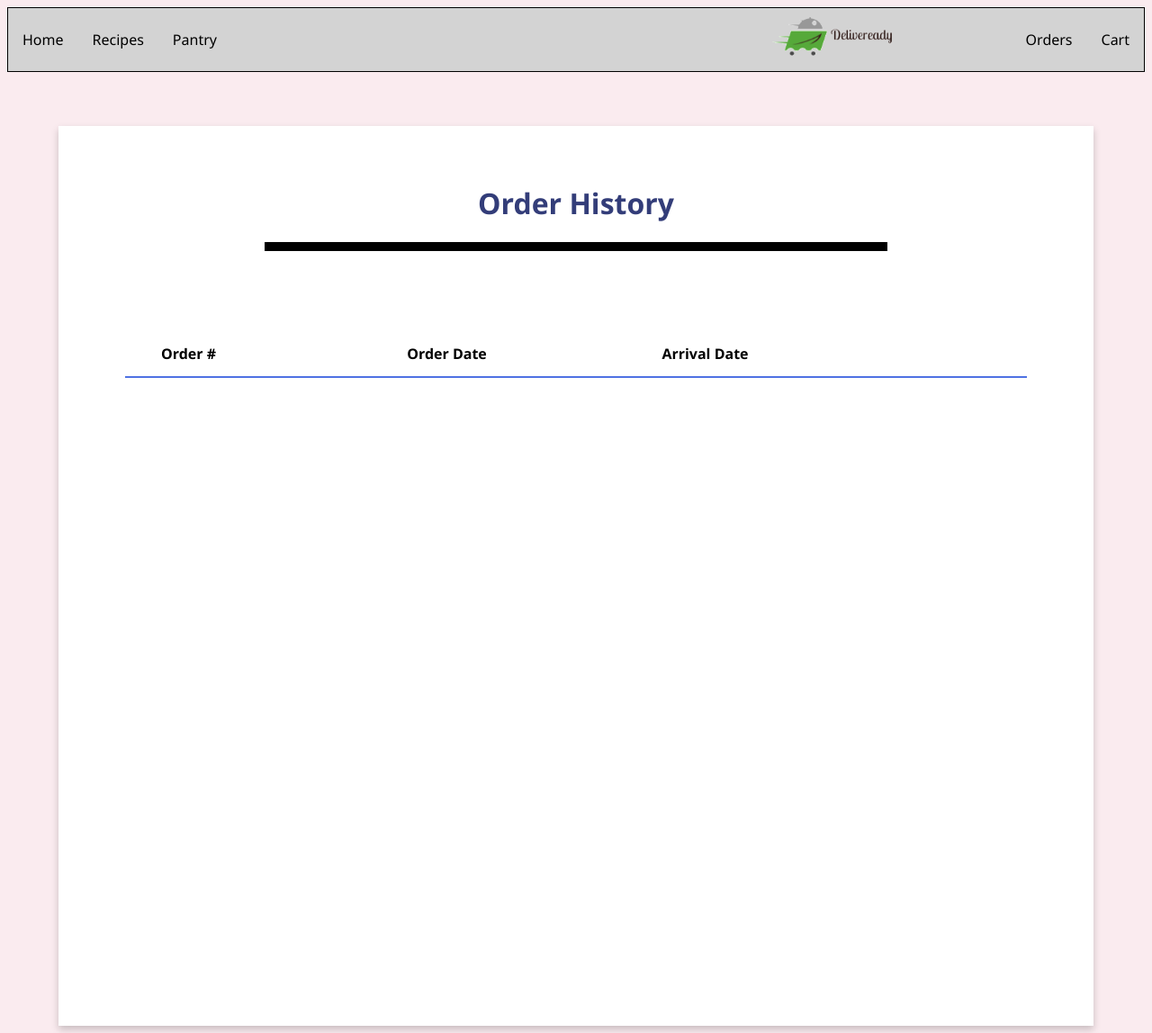
After one commit to smitra33/Deliveready, a Django app: page /order/view/all/ in a window 1280 px wide. The commit adds this page. Shown: the whole page at 90% size. Run offline with Django 3.2, Linux system fonts and the light colour scheme; lists and menus that the app fills with data are empty.

Commit message:
added viewing all orders

```diff
--- a/Deliveready/orders/api.py
+++ b/Deliveready/orders/api.py
@@ -70,3 +70,9 @@ class OrderView(APIView):
                 'address': address['address'], 'phone': phone['phone_number'],'quantity': quantity_list, 'quantity_unit': quantity_unit_list, \
                     'price': price_list, 'picture': picture_list}
         return JsonResponse(data, safe=False)
+
+class OrdersAll(APIView):
+    @action(detail=True, methods=['get'], url_path='orders_list', url_name='orders_list')
+    def get(self, request, *args, **kwargs):
+        orders = list(Order.objects.all().values('order_number', 'date', 'eta', 'cart'))
+        return JsonResponse(orders, safe=False)
--- a/Deliveready/orders/static/css/order.css
+++ b/Deliveready/orders/static/css/orderlist.css
@@ -1,6 +1,6 @@
 
 .nav {
-    background-color: lightgrey;
+    background-color: lightgray;
     height: 70px;
     border: 0.5px solid black;
 }
@@ -96,6 +60,7 @@ body {
     width: 1150px;
     margin: auto;
     box-shadow: 0 4px 8px 0 rgba(0,0,0,0.2);
+    height: 1000px
 }
 
 .white-background:hover {
--- a/Deliveready/orders/static/js/order.js
+++ b/Deliveready/orders/static/js/order.js
@@ -13,7 +13,9 @@ let price = [];
 let picture = [];
 
 async function getOrderInfo(){
-    const response = await fetch('http://127.0.0.1:8000/order/view/1')
+    var id = order_id;
+    const response = await fetch(`http://127.0.0.1:8000/order/api/view/${id}/`);
+    //const response = await fetch('http://127.0.0.1:8000/order/api/view/1')
     orderInfo = await response.json();
     assignOrderInfo();
 }
--- a/Deliveready/orders/templates/order.html
+++ b/Deliveready/orders/templates/order.html
@@ -1,6 +1,9 @@
 {% load static %}
 {% block css %}
     <link rel="stylesheet" type="text/css" href="{% static 'css/order.css' %}">
+    <script>
+        var order_id = {{ order_id }};
+    </script>
     <script src="{% static 'js/order.js' %}"></script>
 {% endblock %}
 {% block title %}
--- /dev/null
+++ b/Deliveready/orders/templates/orderlist.html
@@ -0,0 +1,89 @@
+{% load static %}
+{% block css %}
+    <link rel="stylesheet" type="text/css" href="{% static 'css/orderlist.css' %}">
+{% endblock %}
+{% block title %}
+    <title>Order List</title>
+{% endblock %}
+
+{% block content %}
+    <div class="nav">
+       <img src="{% static 'images/Deliveready-modified.png' %}" class="center">
+        <u1>
+            <li><a href="default.asp">Home</a></li>
+            <li><a href="news.asp">Recipes</a></li>
+            <li><a href="contact.asp">Pantry</a></li>
+            <li style="float: right"><a href="about.asp">Cart</a></li>
+            <li style="float: right"><a href="view/1">Orders</a></li>
+        </u1>
+
+    </div>
+
+
+    <body onload="getOrderInfo()">
+        <!-- This is how to comment!-->
+        <div class="white-background">
+
+            <div class="title-test">
+                <h1 style="color:white"> '</h1>
+                <h1 style="color: #333D79FF;"> Order History </h1>
+                <hr size = "10" color = "black" style="width: 60%">
+            </div>
+
+            <div class="orders">
+
+                <div class="orders-list">
+                    <table style="width:100%" id = "orders-table">
+                        <style>
+                            td {
+                                text-align: center;
+                                line-height: 200%;
+                            }
+                        </style>
+                        <tr>
+                            <th style="width:25%">Order #</th>
+                            <th style="width:25%">Order Date</th>
+                            <th style="width:25%">Arrival Date</th>
+                            <th style="width:25%"></th>
+                        </tr>
+                    </table>
+                    <table style="width:100%" id = "orders-table">
+                        <style>
+                            td {
+                                text-align: center;
+                                line-height: 200%;
+                            }
+                        </style>
+                        <tr>
+                            <td> <hr size = "2" color = "#4f72e3" width="1000px"></td>
+                        </tr>
+                    </table>
+
+                    <table style="width:100%" id = "orders-table">
+                        <style>
+                            td {
+                                text-align: center;
+                                line-height: 200%;
+                            }
+                        </style>
+                        {% if user.is_authenticated %}
+                        {% for obj in object_list %}
+                            <tr>
+                                <th style="width:25%" >{{obj.order_number}}</th>
+                                <th style="width:25%" > {{obj.date}}</th>
+                                <th style="width:25%" > {{obj.eta}} </th>
+                                <th style="width:25%" > <a href="{% url 'order' obj.id %}"> View Order </a> </th>
+                            </tr>
+
+                        {% endfor %}
+                      {% endif %}
+
+                    </table>
+
+                </div>
+            </div>
+
+        </div>
+
+    </body>
+{% endblock content %}
--- a/Deliveready/orders/urls.py
+++ b/Deliveready/orders/urls.py
@@ -2,7 +2,9 @@ from django.urls import path
 from . import views, api
 
 urlpatterns = [
-    path('', views.order, name='order'),
-    path('view/<int:order_id>', api.OrderView.as_view(), name="order_view"),
+    path('view/<int:order_id>/', views.order, name='order'),
+    path('view/all/', views.order_list, name = "order_list"),
+    path('api/view/<int:order_id>/', api.OrderView.as_view(), name="order_view"),
+    path('api/orders_all/', api.OrdersAll.as_view(), name="orders_all"),
     path('payment/', views.payment, name='payment')
 ]
--- a/Deliveready/orders/views.py
+++ b/Deliveready/orders/views.py
@@ -1,8 +1,23 @@
 from django.shortcuts import render
 from .models import Order
 
-def order(request):
-    return render(request, 'order.html')
+def order(request,order_id):
+    order = Order.objects.filter(id=order_id).first()
+    if request.user.is_authenticated:
+        context = {
+            "order_id": order_id,
+            "order": order,
+        }
+    return render(request, 'order.html',context)
+
+def order_list(request):
+    user = request.user
+    queryset = Order.objects.all()
+    context = {
+        "object_list": queryset,
+        "user": user
+    }
+    return render(request, "orderlist.html", context)
 
 def payment(request):
     return render(request,'payment.html')
```
Also changed, not shown: other parts of Deliveready/orders/static/css/orderlist.css (+4 -40 lines).
